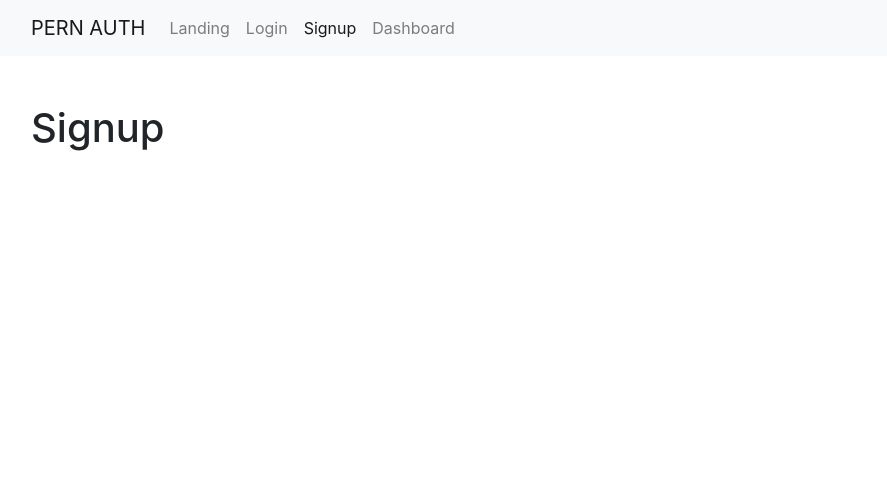
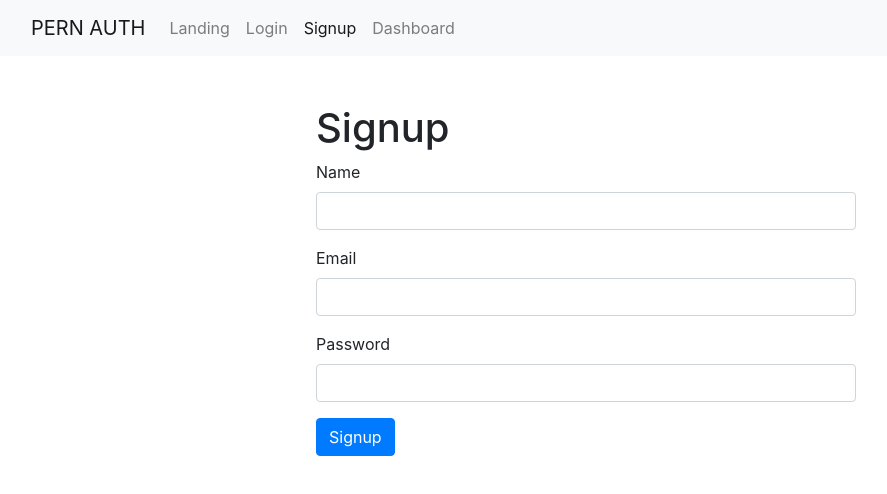
Before and after one commit to hyhong-code/pern-auth, a React (Create React App) app in the folder client/: page /signup in a window 1280 px wide. Shown: the top 494 px of the page, without its empty margins (54-941 px from the left). Built offline with nearby package versions, Linux system fonts and the light colour scheme.

Commit message:
Add login and signup forms

```diff
--- a/client/src/actions/authActions.js
+++ /dev/null
@@ -1,4 +0,0 @@
-const INITIAL_STATE = {
-  isAuthenticated: false,
-  user: null,
-};
--- a/client/src/components/pages/Dashboard.js
+++ b/client/src/components/pages/Dashboard.js
@@ -1,7 +1,12 @@
-import React from "react";
+import React, { Fragment } from "react";
 
 const Dashboard = () => {
-  return <h1>Dashboard</h1>;
+  return (
+    <Fragment>
+      <h1>Dashboard</h1>
+      <p className="lead">Hello, John Doe</p>
+    </Fragment>
+  );
 };
 
 export default Dashboard;
--- a/client/src/components/pages/Landing.js
+++ b/client/src/components/pages/Landing.js
@@ -1,7 +1,7 @@
 import React from "react";
 
 const Landing = () => {
-  return <h1>Landing</h1>;
+  return <h1>Welcome to the PERN stack</h1>;
 };
 
 export default Landing;
--- a/client/src/components/pages/Login.js
+++ b/client/src/components/pages/Login.js
@@ -1,7 +1,56 @@
-import React from "react";
+import React, { Fragment, useState } from "react";
 
 const Login = () => {
-  return <h1>Login</h1>;
+  const [formData, setFormData] = useState({
+    email: "",
+    password: "",
+  });
+
+  const handleChange = (evt) => {
+    setFormData({ ...formData, [evt.target.name]: evt.target.value });
+  };
+
+  const handleSubmit = (evt) => {
+    evt.preventDefault();
+    console.log(formData);
+  };
+
+  const { email, password } = formData;
+
+  return (
+    <Fragment>
+      <div className="row">
+        <div className="col-md-6 offset-md-3">
+          <h1>Login</h1>
+          <form onSubmit={handleSubmit}>
+            <div className="form-group">
+              <label htmlFor="email">Email</label>
+              <input
+                type="email"
+                className="form-control"
+                onChange={handleChange}
+                name="email"
+                value={email}
+                id="email"
+              />
+            </div>
+            <div className="form-group">
+              <label htmlFor="password">Password</label>
+              <input
+                type="password"
+                className="form-control"
+                onChange={handleChange}
+                name="password"
+                value={password}
+                id="password"
+              />
+            </div>
+            <input type="submit" className="btn btn-primary" value="Login" />
+          </form>
+        </div>
+      </div>
+    </Fragment>
+  );
 };
 
 export default Login;
--- a/client/src/components/pages/Signup.js
+++ b/client/src/components/pages/Signup.js
@@ -1,7 +1,68 @@
-import React from "react";
+import React, { Fragment, useState } from "react";
 
 const Signup = () => {
-  return <h1>Signup</h1>;
+  const [formData, setFormData] = useState({
+    name: "",
+    email: "",
+    password: "",
+  });
+
+  const handleChange = (evt) => {
+    setFormData({ ...formData, [evt.target.name]: evt.target.value });
+  };
+
+  const handleSubmit = (evt) => {
+    evt.preventDefault();
+    console.log(formData);
+  };
+
+  const { name, email, password } = formData;
+
+  return (
+    <Fragment>
+      <div className="row">
+        <div className="col-md-6 offset-md-3">
+          <h1>Signup</h1>
+          <form onSubmit={handleSubmit}>
+            <div className="form-group">
+              <label htmlFor="name">Name</label>
+              <input
+                type="text"
+                className="form-control"
+                onChange={handleChange}
+                name="name"
+                value={name}
+                id="name"
+              />
+            </div>
+            <div className="form-group">
+              <label htmlFor="email">Email</label>
+              <input
+                type="email"
+                className="form-control"
+                onChange={handleChange}
+                name="email"
+                value={email}
+                id="email"
+              />
+            </div>
+            <div className="form-group">
+              <label htmlFor="password">Password</label>
+              <input
+                type="password"
+                className="form-control"
+                onChange={handleChange}
+                name="password"
+                value={password}
+                id="password"
+              />
+            </div>
+            <input type="submit" className="btn btn-primary" value="Signup" />
+          </form>
+        </div>
+      </div>
+    </Fragment>
+  );
 };
 
 export default Signup;
```
